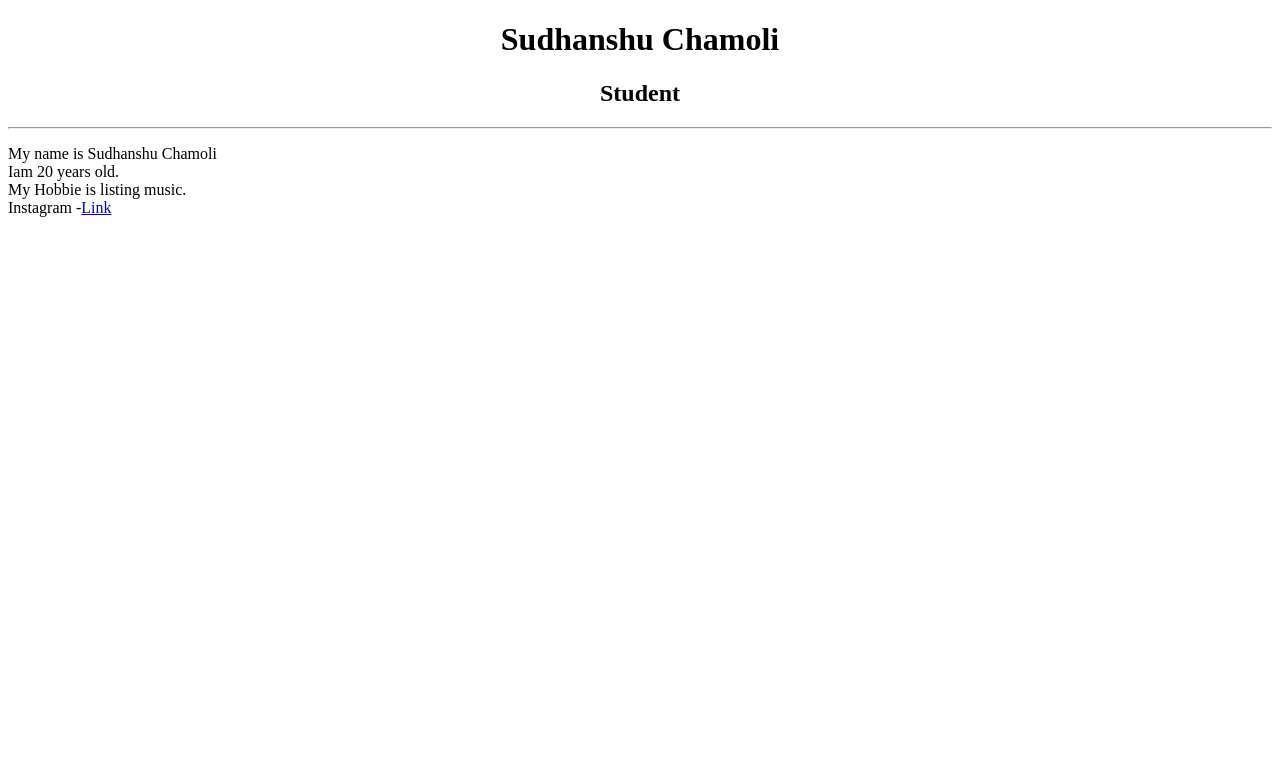
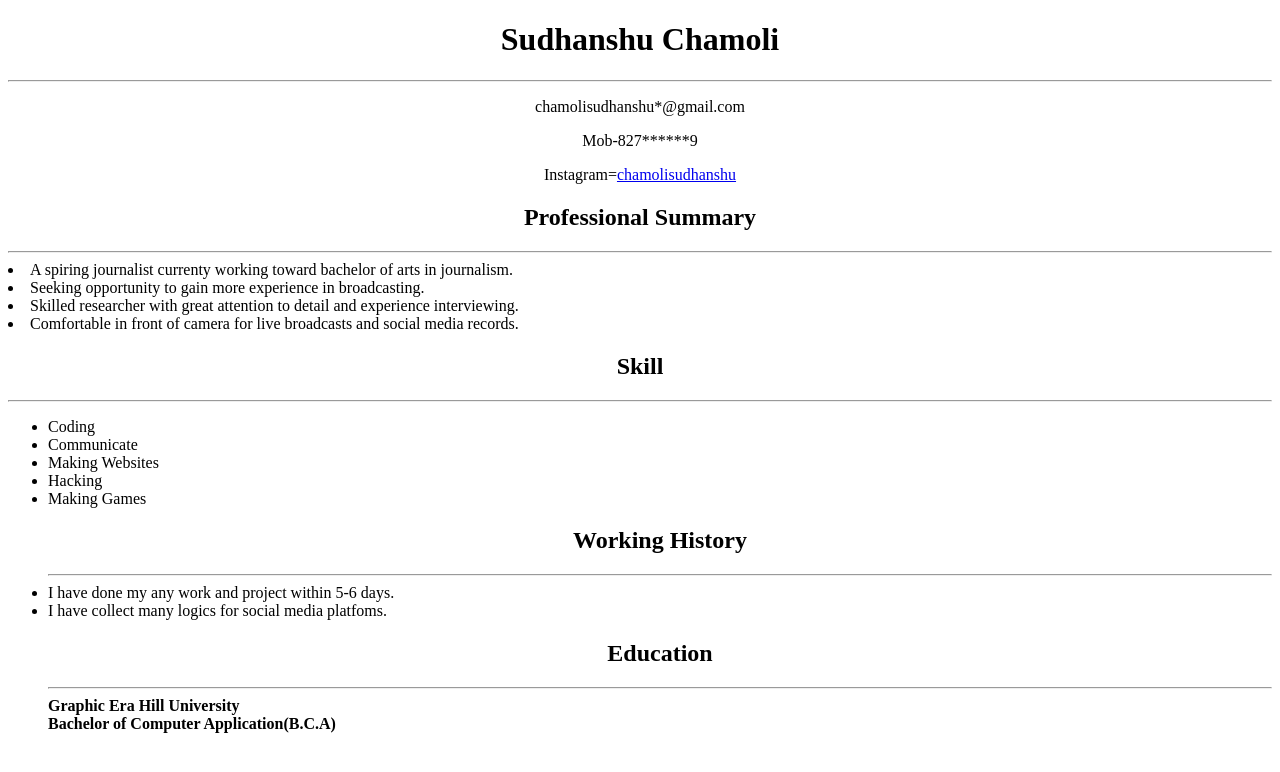
Before and after one commit to SudhanshuChamoli1/practiceCode, a plain HTML site: page web/first/index.html in a window 1280 px wide. Drawn offline with Linux system fonts and the light colour scheme.

Commit message:
update in 22 oct 24

```diff
--- a/web/first/index.html
+++ b/web/first/index.html
@@ -3,28 +3,36 @@
   <head>
     <meta charset="UTF-8" />
     <meta name="viewport" content="width=device-width, initial-scale=1.0" />
-    <title>Document</title>
+    <title>My Resume</title>
   </head>
   <body>
-    <!-- <h1>Wikipedia</h1>
-    <p>
-      <b>Wikipedia</b> is a <br />
-      <a href="https://en.wikipedia.org/wiki/Wikipedia">
-        content online encyclopedia written and
-      </a>
-      maintained by a community of volunteers, known as Wikipedians, through
-      open collaboration and the wiki software MediaWiki.
-    </p> -->
     <center>
-      <h1>Sudhanshu Chamoli</h1>
-      <h2>Student</h2>
-    </center>
-    <hr />
-    <p>
-      My name is Sudhanshu Chamoli<br />
-      Iam 20 years old.<br />
-      My Hobbie is listing music.<br />
-      Instagram -<a href="https://www.instagram.com/chamolisudhanshu/">Link </a>
-    </p>
+    <h1>Sudhanshu Chamoli</h1><hr>
+    <p>chamolisudhanshu*@gmail.com</p>
+    <p>Mob-827******9</p>
+    <p>Instagram=<a href="https://www.instagram.com/chamolisudhanshu/">chamolisudhanshu</a></p>
+    <h2>Professional Summary</h2><hr></center>
+    <li>A spiring journalist currenty working toward bachelor of arts in journalism.</li>
+    <li>Seeking opportunity to gain more experience in broadcasting.</li>
+    <li>Skilled researcher with great attention to detail and experience interviewing.</li>
+    <li>Comfortable in front of camera for live broadcasts and social media records.</li>
+    <center>
+    <h2>Skill</h2><hr></center>
+    <ul>
+      <li>Coding</li>
+      <li>Communicate</li>
+      <li>Making Websites</li>
+      <li>Hacking</li>
+      <li>Making Games</li>
+      <center>
+      <h2>Working History</h2><hr></center>
+       <li>I have done my any work and project within 5-6 days.</li>
+       <li>I have collect many logics for social media platfoms.</li>
+       <center>
+        <h2>Education</h2><hr>
+        </center>
+       <b>Graphic Era Hill University</b><br>
+        <b>Bachelor of Computer Application(B.C.A)</b>
+
   </body>
 </html>
```
